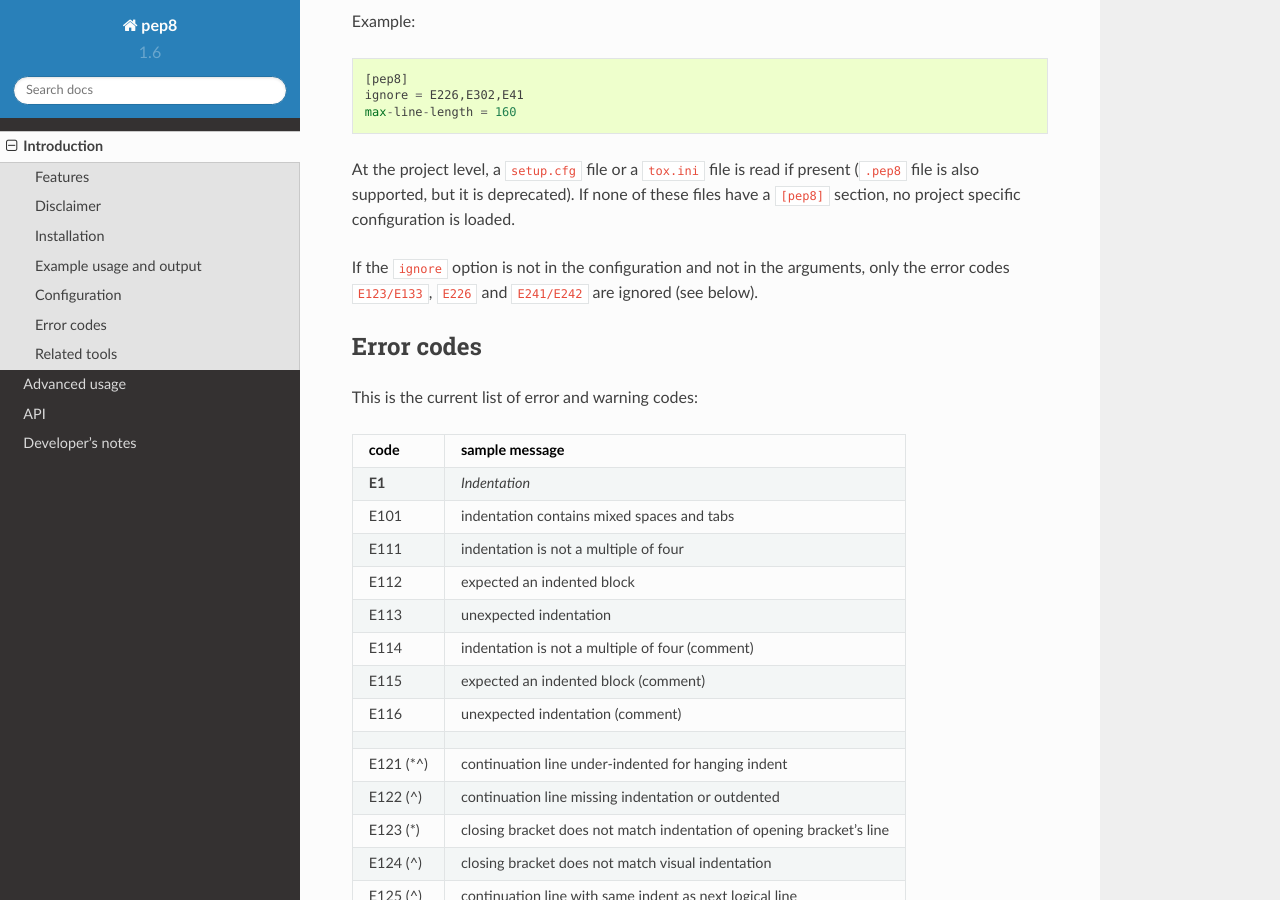
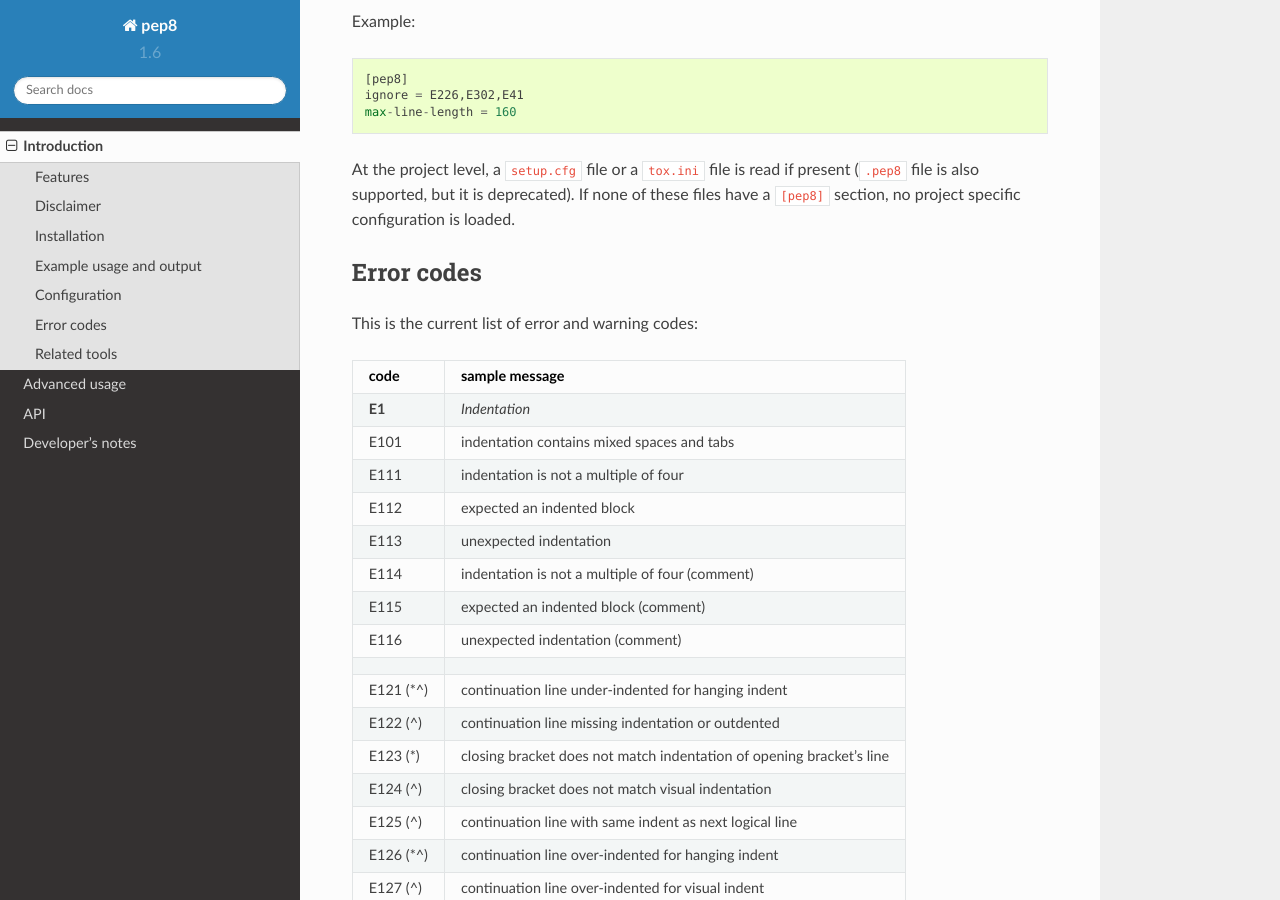
Before and after one commit to PyCQA/pycodestyle, a Sphinx documentation site: the page built from docs/intro.rst, in a window 1280 px wide and 900 px high, scrolled down 3842 px. Built offline with Sphinx 7.4.7 and the Read the Docs theme 2.0.0, drawn with Linux system fonts in a browser that asks for light colours.

Commit message:
Fixed #452 - Mention `ignore` in Error codes and not Configuration

```diff
--- a/docs/intro.rst
+++ b/docs/intro.rst
@@ -206,10 +206,6 @@ At the project level, a ``setup.cfg`` file or a ``tox.ini`` file is read if
 present (``.pep8`` file is also supported, but it is deprecated).  If none of
 these files have a ``[pep8]`` section, no project specific configuration is
 loaded.
-
-If the ``ignore`` option is not in the configuration and not in the arguments,
-only the error codes ``E123/E133``, ``E226`` and ``E241/E242`` are ignored
-(see below).
 
 
 Error codes
```
